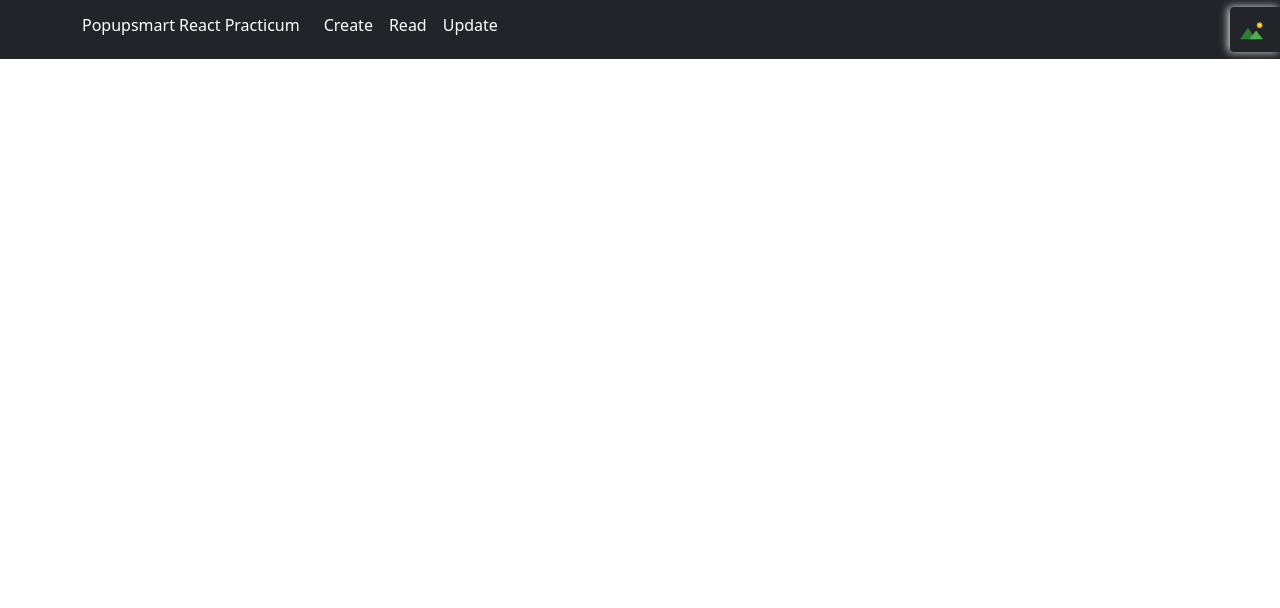
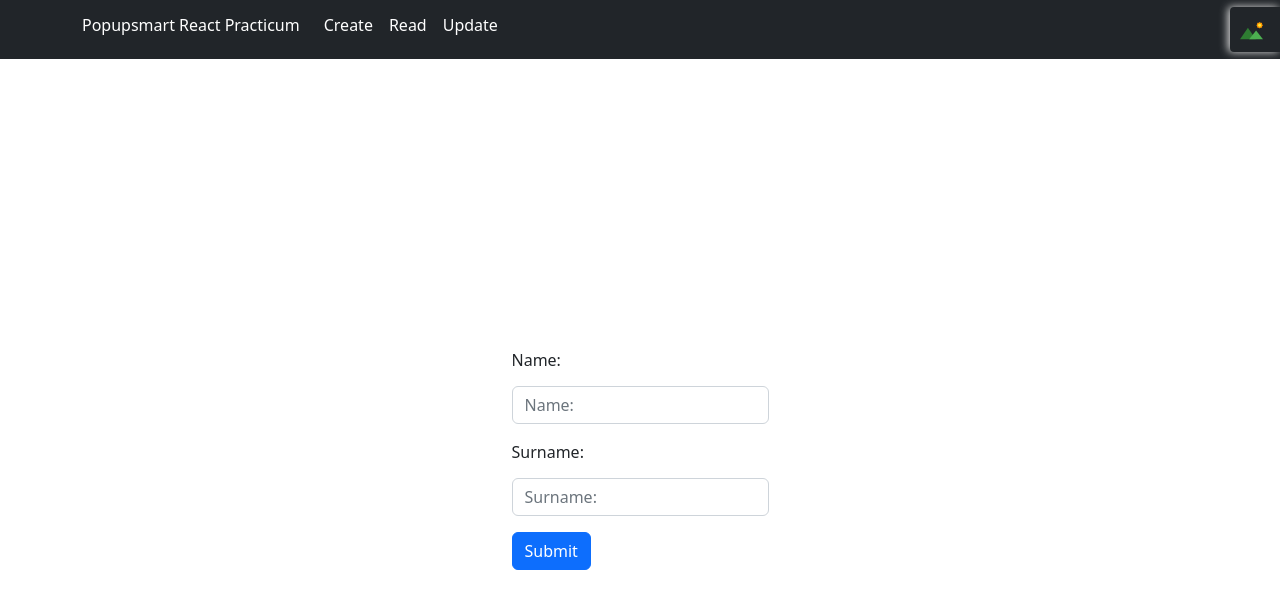
Before and after one commit to batuhankucukyildiz/popupsmart_react_practium, a React (Create React App) app: page / in a window 1280 px wide. Shown: the top 608 px of the page. Built offline with nearby package versions, Linux system fonts and the light colour scheme.

Commit message:
route_arrangement,

```diff
--- a/src/App.jsx
+++ b/src/App.jsx
@@ -9,6 +9,7 @@ const App = () => {
   return (
     <Router>
       <Routes>
+        <Route path="/" element={<Create />} />
         <Route path="/create" element={<Create />} />
         <Route path="/read" element={<Read />} />
         <Route path="/update" element={<Update />} />
```
